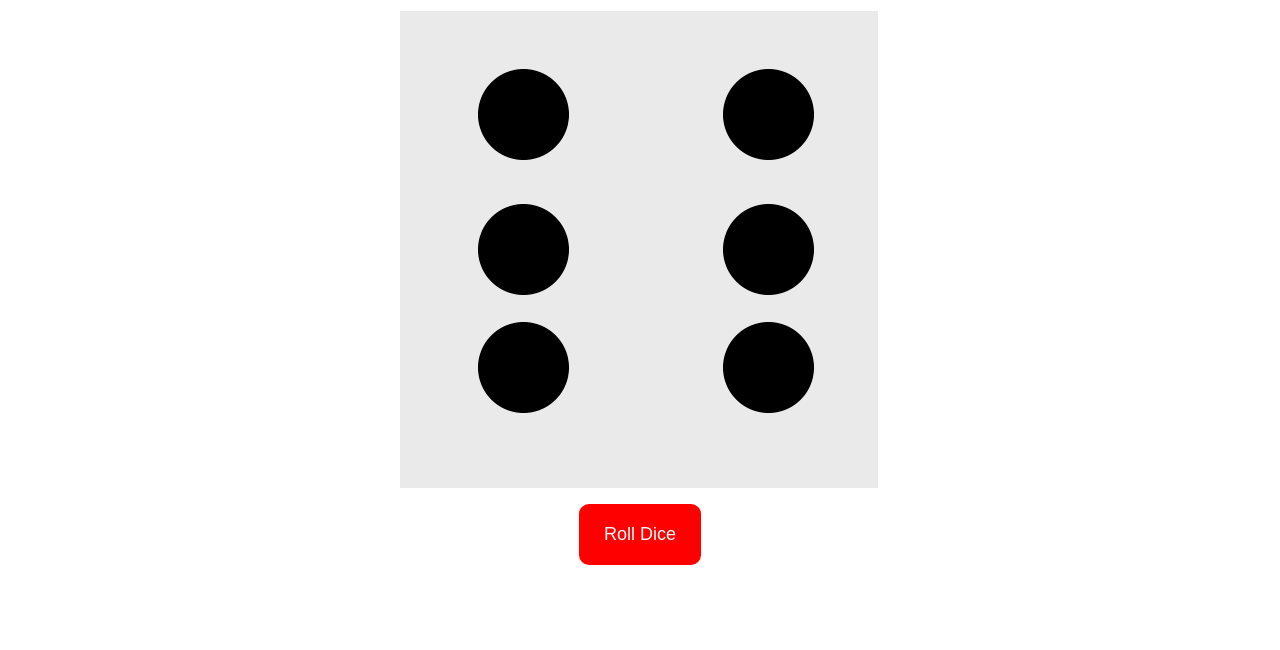
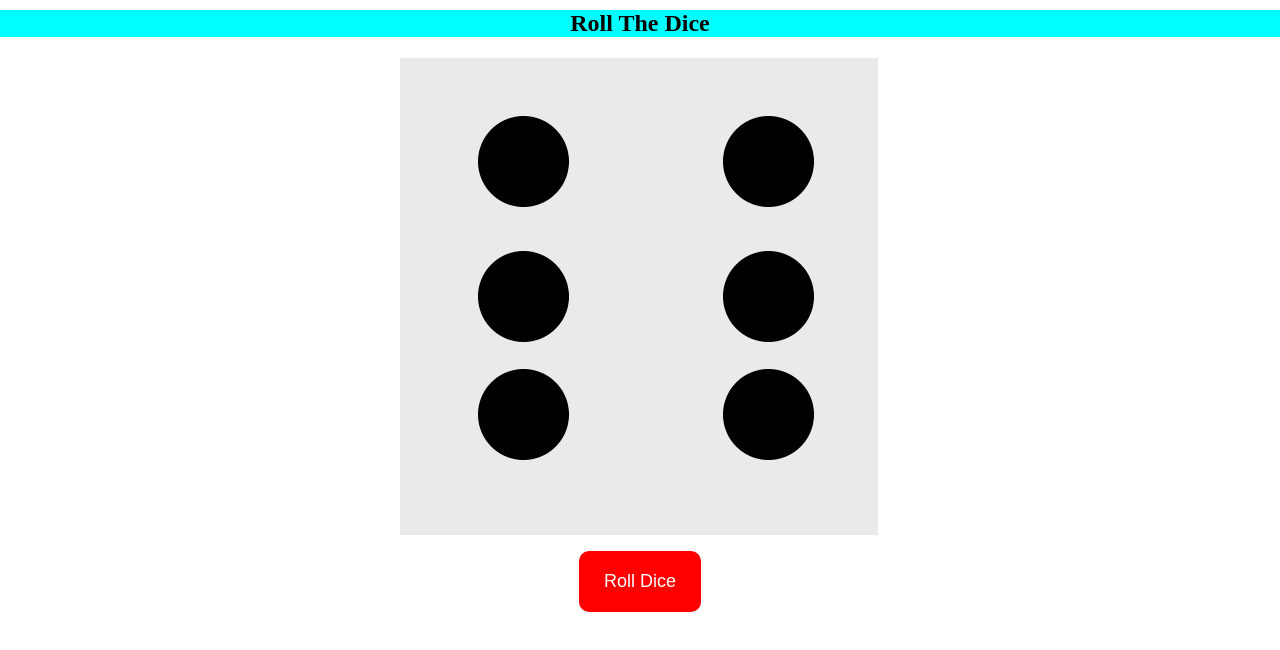
Before and after one commit to Sahabiar/Roll-Dice, a plain HTML site: page Position/index.html in a window 1280 px wide. Drawn offline with Linux system fonts and the light colour scheme.

Commit message:
tiitle added

```diff
--- a/Position/index.html
+++ b/Position/index.html
@@ -12,6 +12,7 @@
 </head>
 
 <body>
+  <h2>Roll The Dice</h2>
   <img id="ludo" src="img/6.png" alt="ludo">
   <br>
   <button id="btn" onclick="rollDice()">Roll Dice</button>
```
